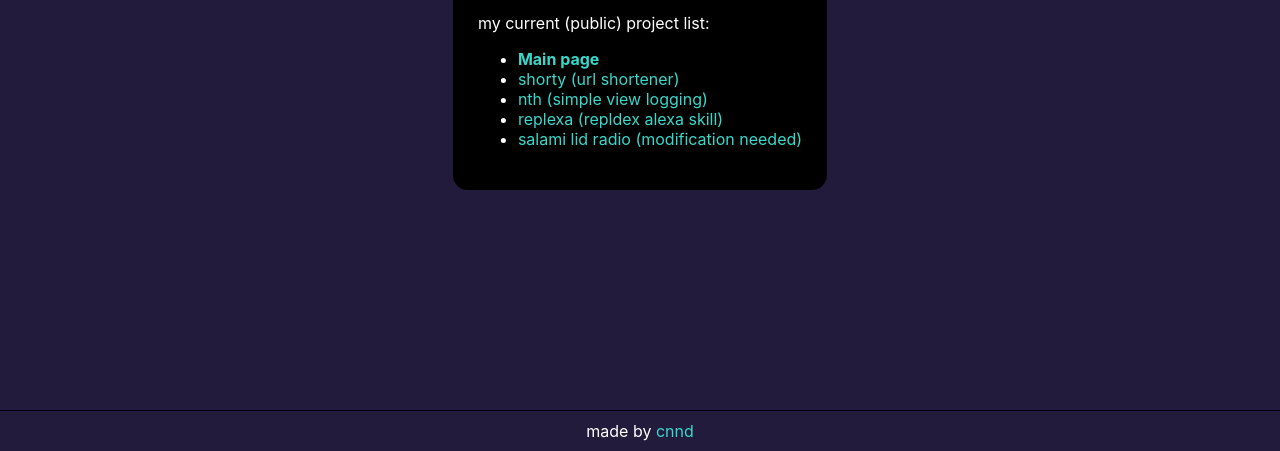
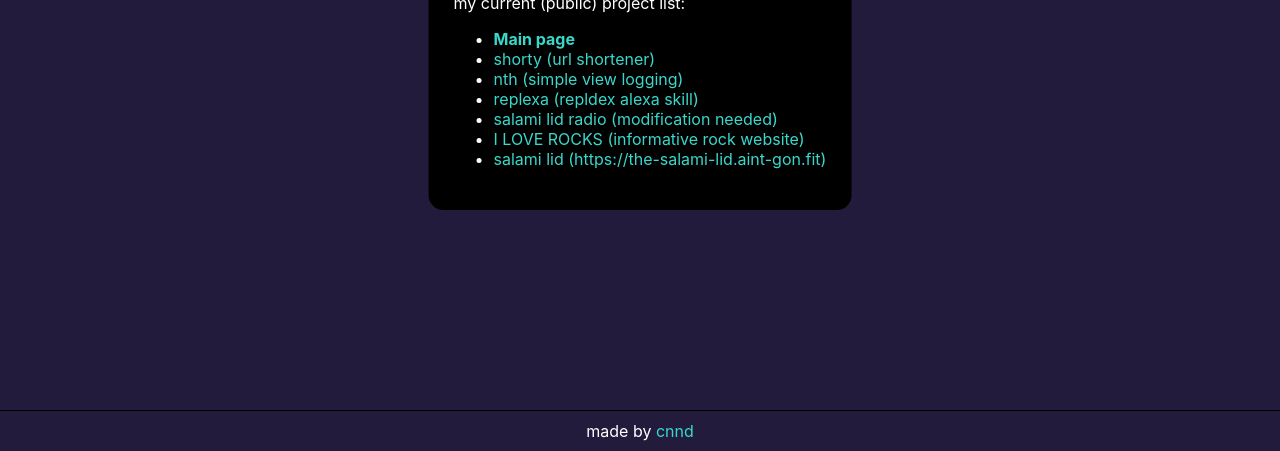
Before and after one commit to connordennison/cnnd.codes, a plain HTML site: page index.html in a window 1280 px wide. Shown: the part 349-800 px from the top of the page. Drawn offline with Linux system fonts and the light colour scheme.

Commit message:
add salami lid and i love rocks

```diff
--- a/index.html
+++ b/index.html
@@ -32,14 +32,15 @@
                 </li>
                 <li><a href="projects/nth.html" target=" _blank" rel="noopener noreferrer">nth (simple view logging)</a>
                 </li>
-                </li>
                 <li><a href="projects/replexa.html" target=" _blank" rel="noopener noreferrer">replexa (repldex alexa
-                        skill)</a>
-                </li>
-                </li>
+                        skill)</a></li>
                 <li><a href="projects/salamilidradio.html" target=" _blank" rel="noopener noreferrer">salami lid radio
                         (modification needed)</a>
                 </li>
+                <li><a href="projects/ROCKS.html" target=" _blank" rel="noopener noreferrer">I LOVE ROCKS (informative
+                        rock website)</a></li>
+                <li><a href="projects/salamilid.html" target=" _blank" rel="noopener noreferrer">salami lid
+                        (https://the-salami-lid.aint-gon.fit)</a></li>
             </ul>
             </p>
         </div>
```
Also changed, not shown: projects/ROCKS.html (added, +1 -0 lines), projects/salamilid.html (added, +1 -0 lines).
